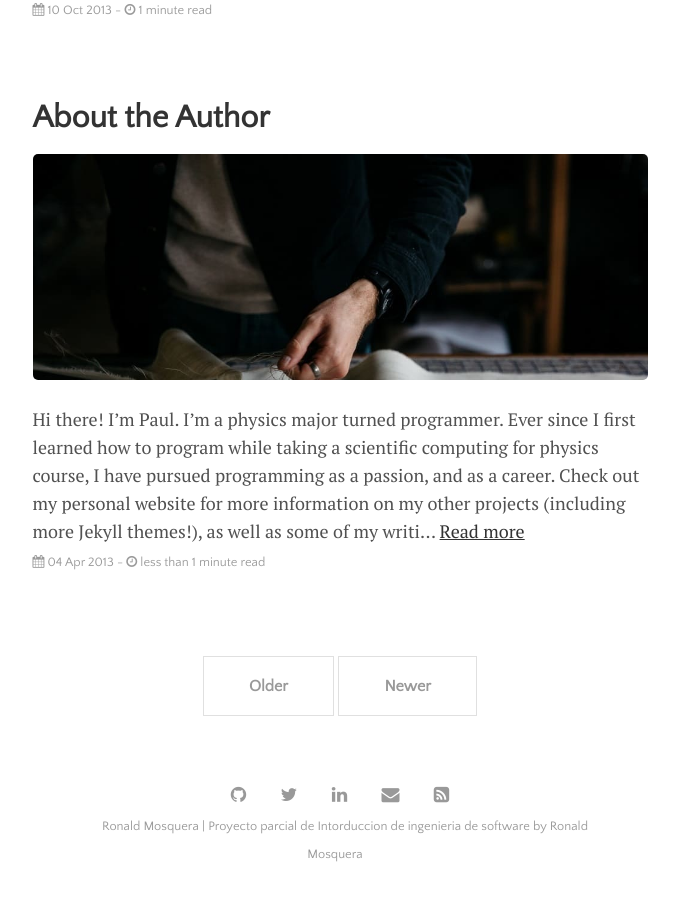
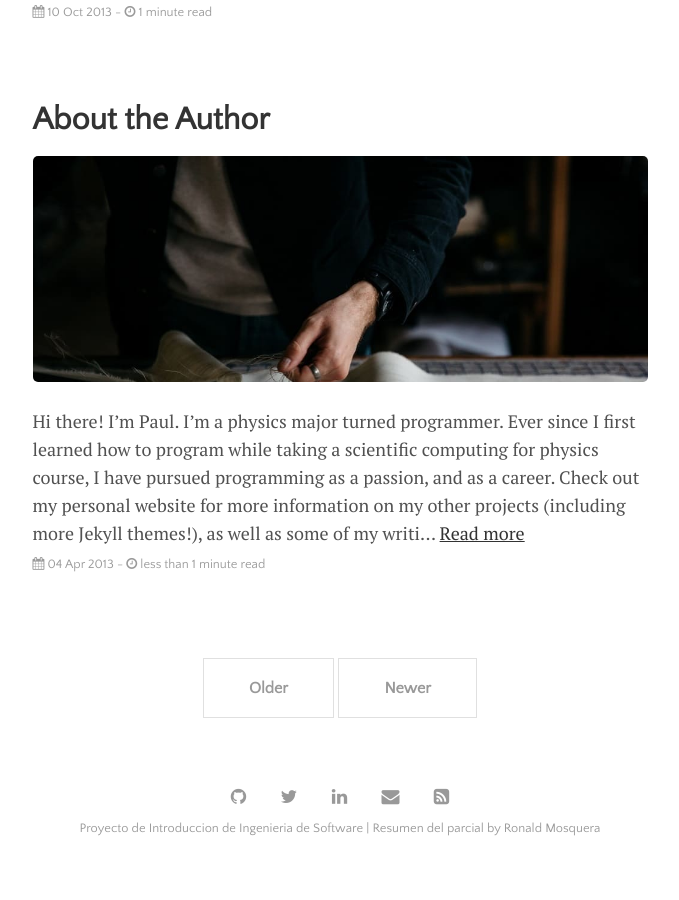
Before and after one commit to RonaldMM1/IngSoftware, a Jekyll site: the page built from index.html, in a window 1280 px wide and 900 px high, scrolled down 2300 px. Shown: the whole window, without its empty margins (300-979 px from the left). Built offline with Jekyll 4.4.1, drawn with Linux system fonts in a browser that asks for light colours; the list of posts is cut into pages by our own code; after the commit the page ends 3174 px from its top, so only the background shows below that; some of the changed text lies outside the part shown.

Commit message:
Update _config.yml

```diff
--- a/_config.yml
+++ b/_config.yml
@@ -20,8 +20,8 @@ permalink:           none
 plugins:             [jekyll-paginate, jekyll-sitemap, jekyll-feed, jekyll-seo-tag]
 
 # Customise atom feed settings (this is where Jekyll-Feed gets configuration information)
-title:		           'Ronald Mosquera'
-description:	       'Proyecto parcial de Intorduccion de ingenieria de software'
+title:		           'Proyecto de Introduccion de Ingenieria de Software'
+description:	       'Resumen del parcial'
 author:              'Ronald Mosquera'
 
 # RSS 2.0 can be used instead of Atom by uncommenting following two lines
```
